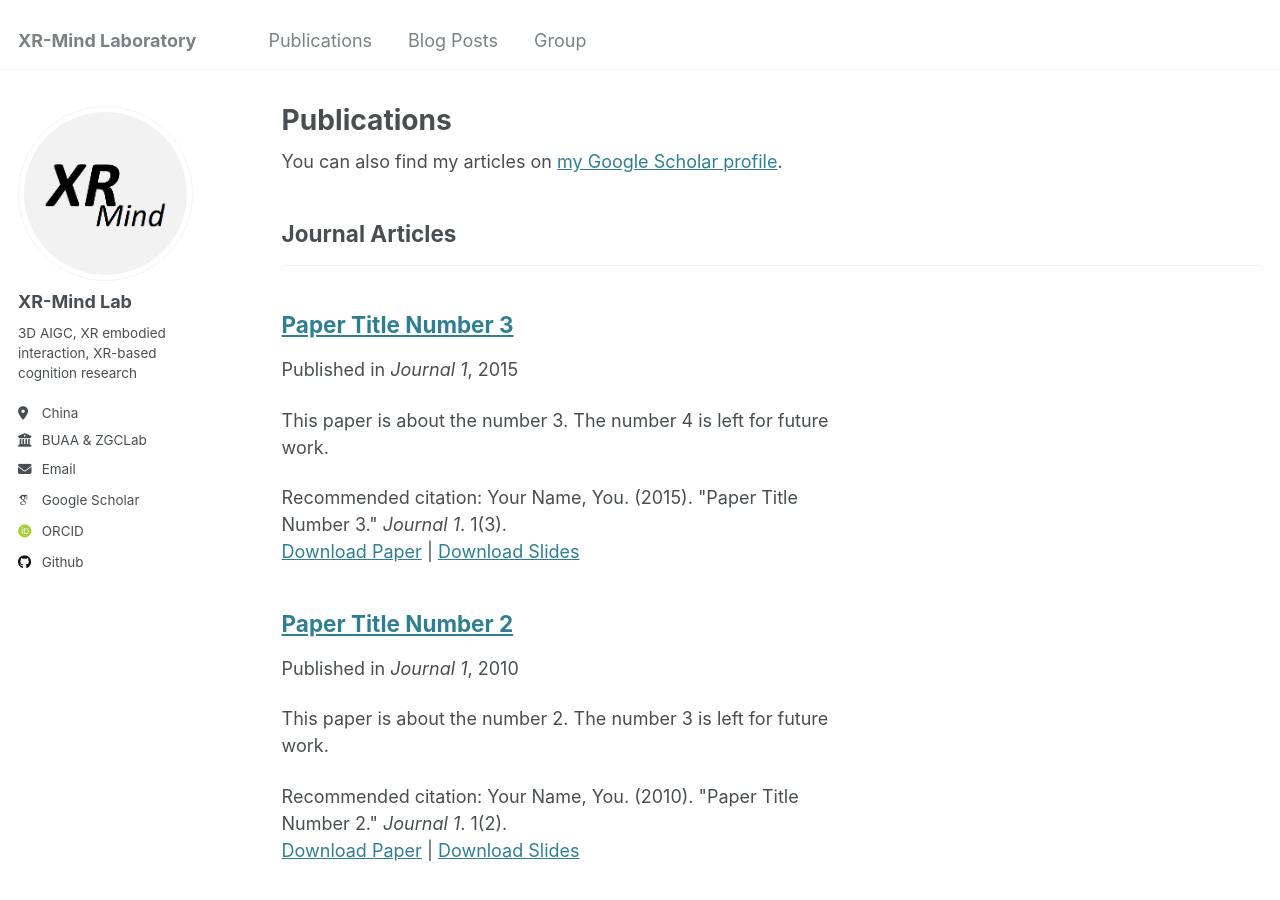
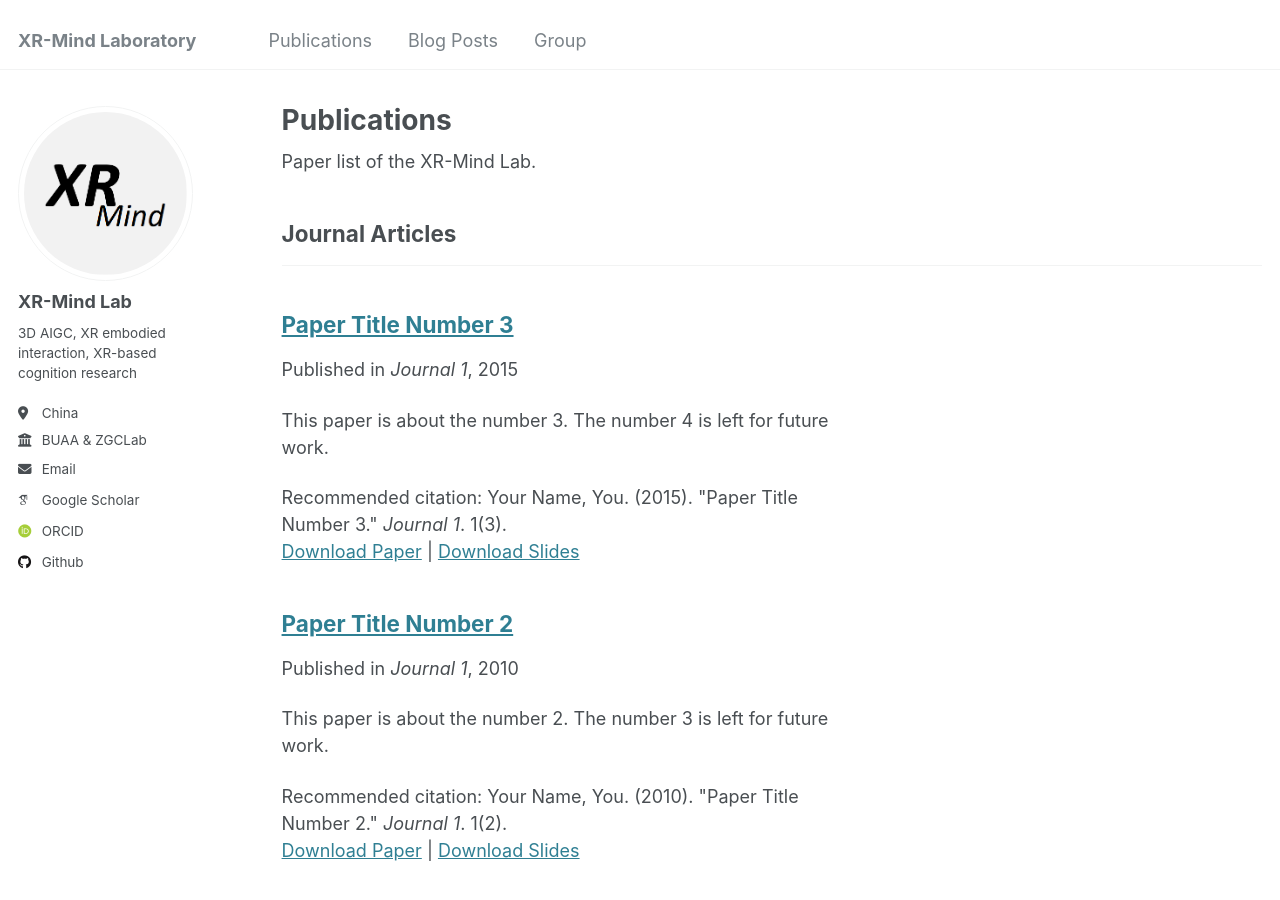
Before and after one commit to XRMind-Lab/xrmindlab.github.io, a Jekyll site: the page built from _pages/publications.html, in a window 1280 px wide and 900 px high. Built offline with Jekyll 4.4.1, drawn with Linux system fonts in a browser that asks for light colours; some web fonts are replaced.

Commit message:
Update publications.html

```diff
--- a/_pages/publications.html
+++ b/_pages/publications.html
@@ -6,7 +6,7 @@ author_profile: true
 ---
 
 {% if site.author.googlescholar %}
-  <div class="wordwrap">You can also find my articles on <a href="{{site.author.googlescholar}}">my Google Scholar profile</a>.</div>
+  <div class="wordwrap">Paper list of the XR-Mind Lab.</div>
 {% endif %}
 
 {% include base_path %}
```
